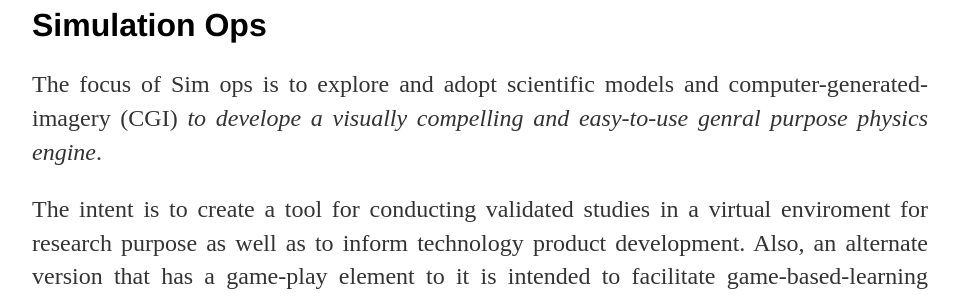
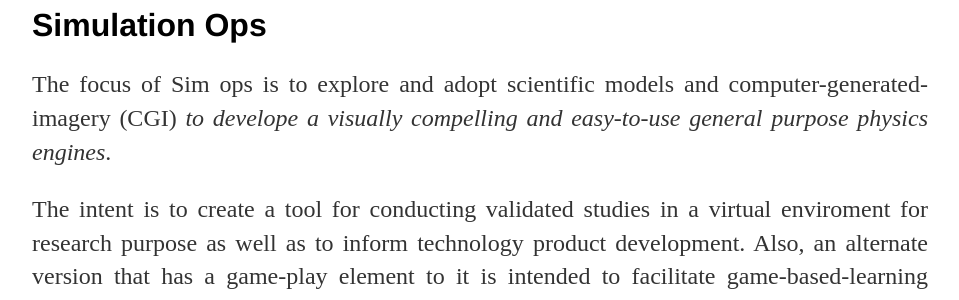
Before and after one commit to oferonmi/datafilik.github.io, a Jekyll site: the page built from ops/sim_op/index.html, in a window 1280 px wide. Shown: the part 153-453 px from the top of the page, without its empty margins (160-1119 px from the left). Built offline with Jekyll 4.4.1, drawn with Linux system fonts in a browser that asks for light colours.

Commit message:
content update

```diff
--- a/ops/sim_op/index.html
+++ b/ops/sim_op/index.html
@@ -5,7 +5,7 @@ title: Gutenkraft - Simulation Ops
 <div class="blurb">
     <h1>Simulation Ops</h1>
     <p align="justify">
-        The focus of Sim ops is to explore and adopt scientific models and computer-generated-imagery (CGI) <em>to develope a visually compelling and easy-to-use genral purpose physics engine</em>.
+        The focus of Sim ops is to explore and adopt scientific models and computer-generated-imagery (CGI) <em>to develope a visually compelling and easy-to-use general purpose physics engines</em>.
     </p>
 
     <p align="justify">
```
